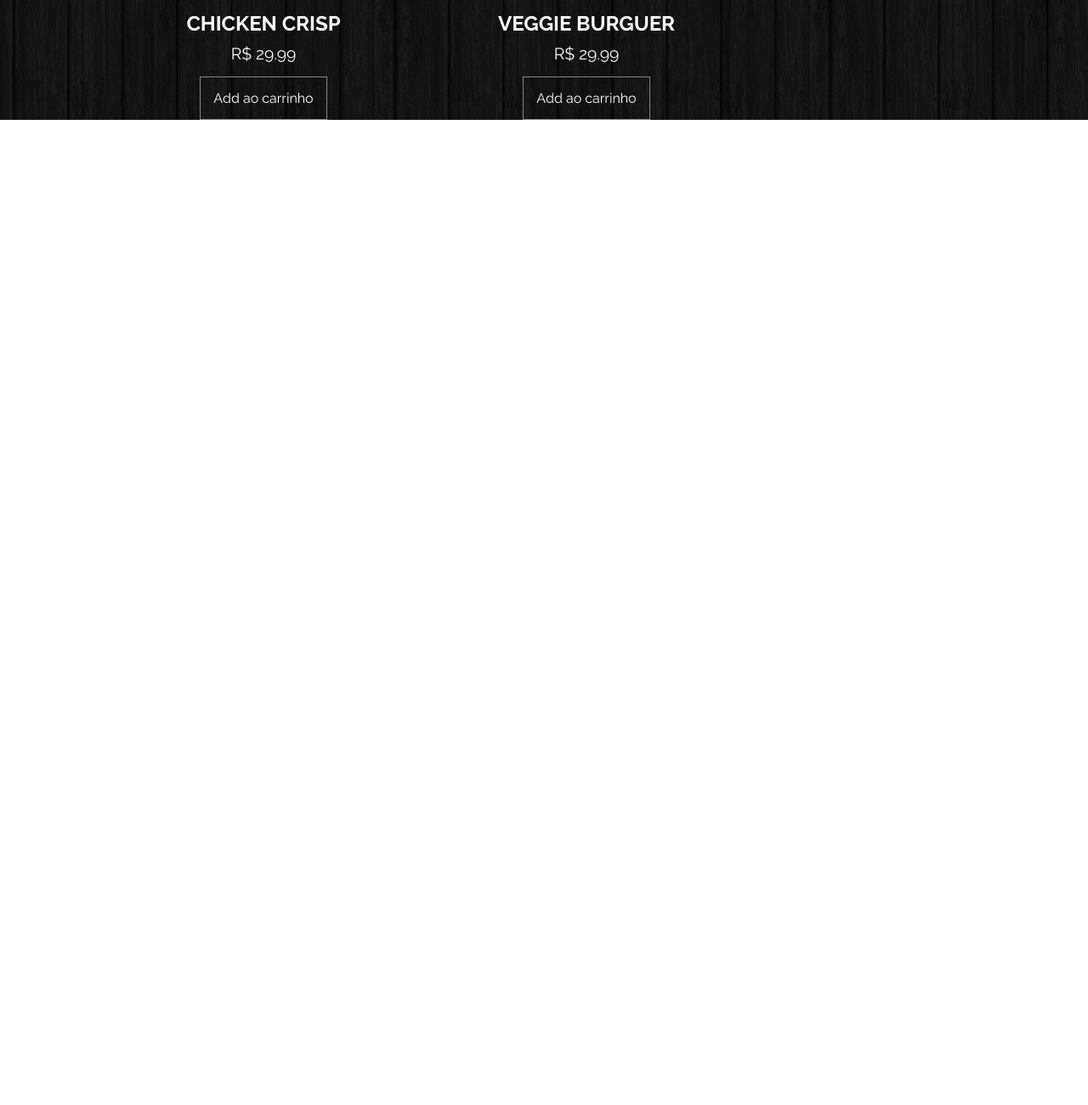
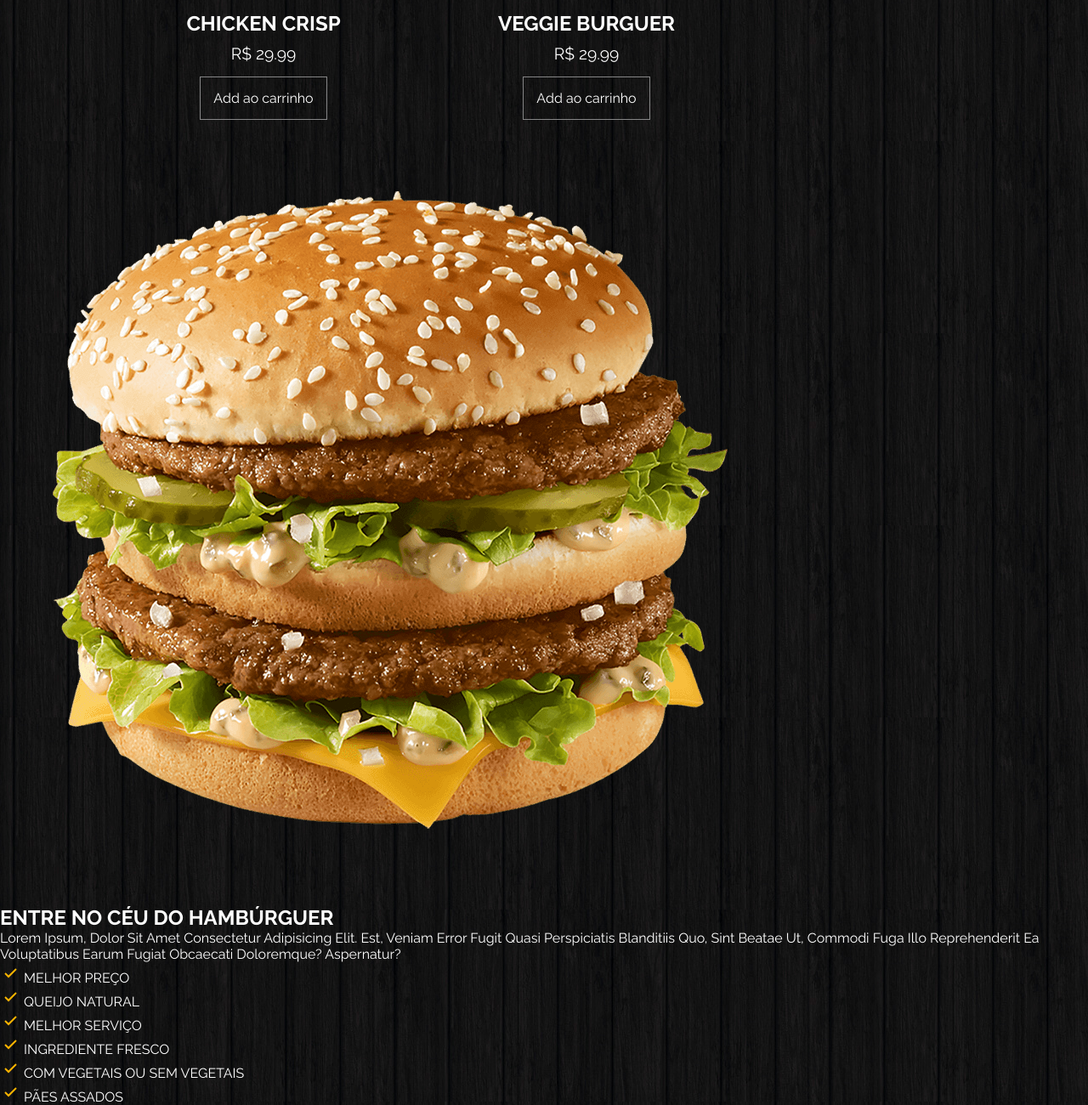
Before and after one commit to Ronaldo-Vieira-Lira/foodBurgue, a plain HTML site: page index.html in a window 1280 px wide. Shown: the part 2772-4072 px from the top of the page at 85% size. Before the commit the page ends 2913 px from the top, so only its background shows below. Drawn offline with Linux system fonts and the light colour scheme.

Commit message:
html area do carro chefe

```diff
--- a/index.html
+++ b/index.html
@@ -193,6 +193,44 @@
 
         </div>
     </section>
+    <aside>
+        <img src="assets/images/about-img.png" alt="">
+        <div>
+            <div>
+                <h2>ENTRE NO CÉU DO HAMBÚRGUER</h2>
+                <p>
+                    Lorem Ipsum, Dolor Sit Amet Consectetur Adipisicing Elit. Est, Veniam Error Fugit Quasi Perspiciatis Blanditiis Quo, Sint Beatae Ut, Commodi Fuga Illo Reprehenderit Ea Voluptatibus Earum Fugiat Obcaecati Doloremque? Aspernatur?
+                </p>
+            </div>
+            <ul>
+                <li>
+                    <img src="assets/images/check.svg" alt="">
+                    MELHOR PREÇO
+                </li>
+                <li>
+                    <img src="assets/images/check.svg" alt="">
+                    QUEIJO NATURAL
+                </li>
+                <li>
+                    <img src="assets/images/check.svg" alt="">
+                    MELHOR SERVIÇO
+                </li>
+                <li>
+                    <img src="assets/images/check.svg" alt="">
+                    INGREDIENTE FRESCO
+                </li>
+                <li>
+                    <img src="assets/images/check.svg" alt="">
+                    COM VEGETAIS OU SEM VEGETAIS
+                </li>
+                <li>
+                    <img src="assets/images/check.svg" alt="">
+                    PÃES ASSADOS
+                </li>
+            </ul>
+        </div>
+    </aside>
+
 </body>
 
 </html>
```
Also changed, not shown: assets/images/check.svg (added).
